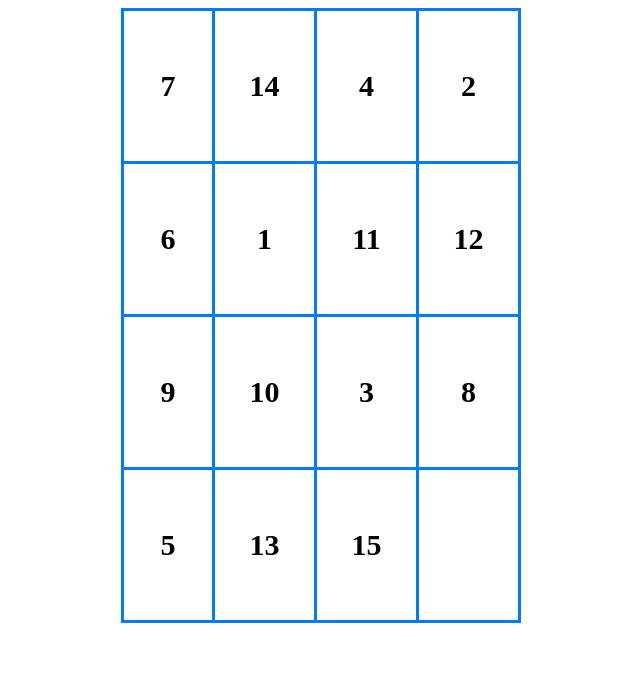
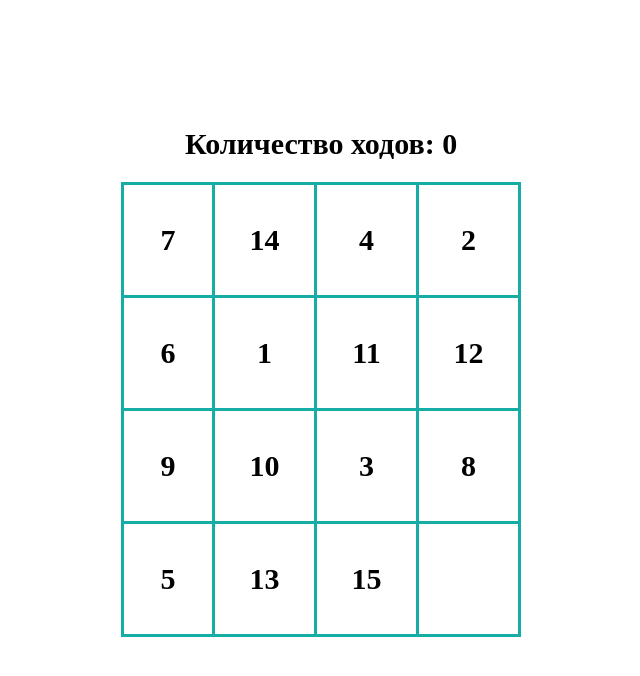
Before and after one commit to Zhar-anna/fifteens, a React (Create React App) app: page / in a window 1280 px wide. Shown: the top 676 px of the page, without its empty margins (319-959 px from the left). Built offline with nearby package versions, Linux system fonts and the light colour scheme.

Commit message:
logic for full direction

```diff
--- a/src/App.css
+++ b/src/App.css
@@ -7,14 +7,22 @@ Table{
   text-align: center;
   border-collapse: collapse;
   border-spacing: 0;
+  display: flex;
+  flex-direction: column;
+  margin-top: 10%;
+  justify-content: space-between;
+  align-items: center;
+}
+Table thead {
+  margin-bottom: 20px;
 }
 
 Table td{
   padding: 0;
   margin: 0;
-  border: 3px solid #007aff;
+  border: 3px solid #15ada6;
   width: 100px;
-  height: 100px;
+  height: 60px;
   transition: all 0.2s ease-in-out;
   cursor: pointer;
 }
--- a/src/App.jsx
+++ b/src/App.jsx
@@ -14,9 +14,10 @@ function App(values) {
   const fourthLine = values.children.slice(-3);
   grid.push(fourthLine);
   grid[3].push('');
-  // console.log(grid)
+
   const [newgrid, makeAction] = useState(grid);
-  // console.log(document.getElementsByClassName('striped'));
+  const [count, setCount] = useState(0);
+
   const handleKeyDown = (event) => {
     let linWithEmpty;
     for(let i = 0; i < newgrid.length; i++) {
@@ -25,26 +26,50 @@ function App(values) {
       }
     };
     const columnWithEmpty = newgrid[linWithEmpty].indexOf('');
-
-
     if (event.key === 'ArrowDown') {
-      // const copymatrix = newgrid;
+      if (linWithEmpty === 0) {
+        return;
+      }
+      newgrid[linWithEmpty][columnWithEmpty] = newgrid[linWithEmpty - 1][columnWithEmpty];
       newgrid[linWithEmpty - 1][columnWithEmpty] = '';
-      console.log(newgrid);
-      makeAction(newgrid)
+      makeAction(newgrid);
+      setCount(count + 1);
     }
     else if(event.key === 'ArrowUp') {
-
+      if (linWithEmpty === 3) {
+        return;
+      }
+      newgrid[linWithEmpty][columnWithEmpty] = newgrid[linWithEmpty + 1][columnWithEmpty];
+      newgrid[linWithEmpty + 1][columnWithEmpty] = '';
+      makeAction(newgrid);
+      setCount(count + 1);
     }
     else if(event.key === 'ArrowLeft') {
-
+      if (columnWithEmpty === 3) {
+        return;
+      }
+      newgrid[linWithEmpty][columnWithEmpty] = newgrid[linWithEmpty][columnWithEmpty + 1];
+      newgrid[linWithEmpty][columnWithEmpty + 1] = '';
+      makeAction(newgrid);
+      setCount(count + 1);
     }
     else if(event.key === 'ArrowRight') {
-
+      if (columnWithEmpty === 0) {
+        return;
+      }
+      newgrid[linWithEmpty][columnWithEmpty] = newgrid[linWithEmpty][columnWithEmpty - 1];
+      newgrid[linWithEmpty][columnWithEmpty - 1] = '';
+      makeAction(newgrid);
+      setCount(count + 1);
     }
   };
   return (
     <Table onKeyDown={handleKeyDown} striped bordered hover tabIndex={0}>
+      <thead>
+        <tr>
+          <th colSpan={3}>Количество ходов: {count}</th>
+        </tr>
+      </thead>
       <tbody>
         <tr>
           { newgrid[0].map((el) =>  <td id={el} key={el} className="p-3">{el}</td>)}
```
